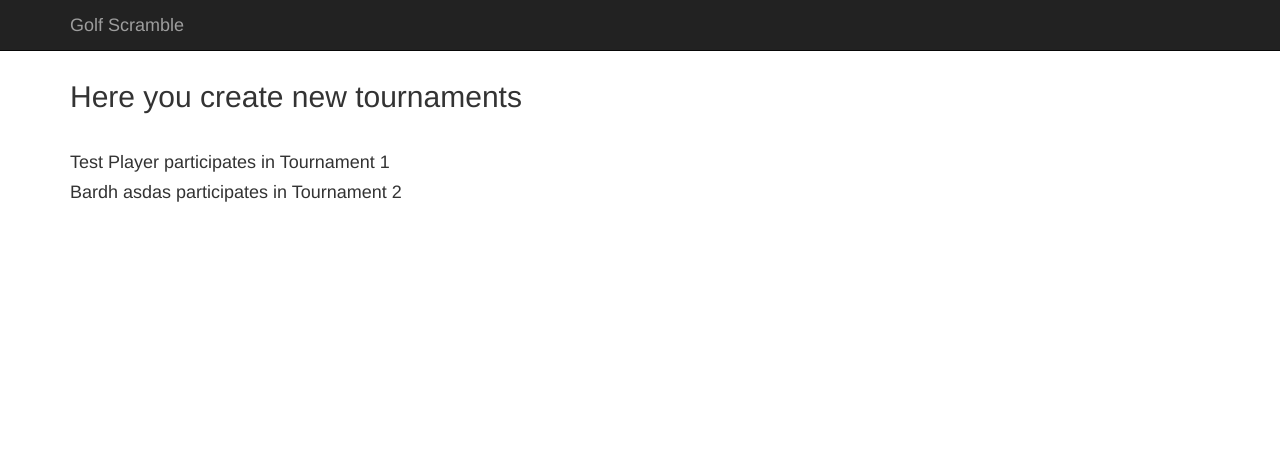
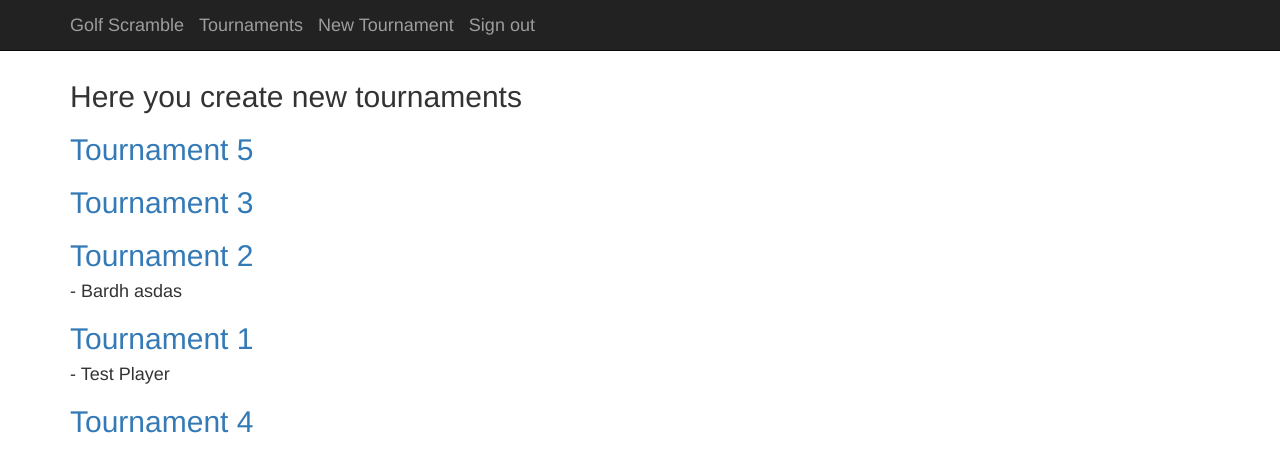
Before and after one commit to bardhi123/Diplomprojekt, a Django app: page /tournaments/ in a window 1280 px wide. Shown: the top 472 px of the page. Run offline with Django 3.2, Linux system fonts and the light colour scheme; a user stored in the database is signed in; data comes from the database, SQL or seed files in the repository; both versions use the stored data as it was after the commit; some libraries are stand-ins or nearby versions.

Commit message:
Tournaments can be seen in detail, created, updated and deleted

```diff
--- a/pages/urls.py
+++ b/pages/urls.py
@@ -1,8 +1,12 @@
 from django.urls import path
 
-from .views import HomePageView, TournamentsView
+from .views import home, TournamentDetailView, TournamentListView, TournamentCreateView, TournamentUpdateView, TournamentDeleteView
 
 urlpatterns = [
-    path('', HomePageView, name='home'),
-    path('tournaments/', TournamentsView, name='tournaments'),
+    path('', home, name='home'),
+    path('tournaments/', TournamentListView.as_view(), name='tournaments'),
+    path('tournaments/new/', TournamentCreateView.as_view(), name='tournament_create'),
+    path('tournaments/<int:pk>/', TournamentDetailView.as_view(), name='tournament_detail'),
+    path('tournaments/<int:pk>/update', TournamentUpdateView.as_view(), name='tournament_update'),
+    path('tournaments/<int:pk>/delete', TournamentDeleteView.as_view(), name='tournament_delete'),
 ]
--- a/pages/views.py
+++ b/pages/views.py
@@ -3,14 +3,60 @@ from django.shortcuts import render
 from pages.decorators import club_required, player_required
 from django.contrib.auth.decorators import login_required
 from django.utils.decorators import method_decorator
+from django.views.generic import ListView, DeleteView, CreateView, DetailView, UpdateView
 from tournaments.models import Tournament
 from participations.models import Participation
-
-context = {'tournaments': Tournament.objects.all(), 'participations': Participation.objects.all()}
+from django.contrib.auth.mixins import LoginRequiredMixin, UserPassesTestMixin
+#context = {'tournaments': Tournament.objects.all().order_by('-tourn_date'), 'participations': Participation.objects.all()}
 
 # @method_decorator(club_required, name='dispatch')
-def HomePageView(request):
+def home(request):
     return render(request, 'home.html')
 
-def TournamentsView(request):
-    return render(request, 'tournaments.html', context)
+class TournamentListView(LoginRequiredMixin, ListView):
+    template_name = 'tournaments.html'
+    context_object_name = 'tournaments'
+
+    def get_queryset(self):
+        return Tournament.objects.all().order_by('-tourn_date')
+
+    def get_context_data(self, **kwargs):
+        context = super(TournamentListView, self).get_context_data(**kwargs)
+        context['participations'] = Participation.objects.all()
+        return context
+
+class TournamentDetailView(LoginRequiredMixin, DetailView):
+    model = Tournament
+    template_name = 'tournament_detail.html'
+
+class TournamentCreateView(LoginRequiredMixin, CreateView):
+    model = Tournament
+    template_name = 'tournament_form.html'
+    fields = ['name', 'description', 'tourn_date']
+    """"
+    def form_valid(self, form):
+        form.instance.author = self.request.user
+        return super().form_valid(form)"""
+
+class TournamentUpdateView(LoginRequiredMixin, UpdateView): #(LoginRequiredMixin, UserPassesTestMixin, UpdateView)
+    model = Tournament
+    template_name = 'tournament_update.html'
+    fields = ['name', 'description', 'tourn_date']
+
+    """
+    def test_func(self):
+        tournament = self.get_object()
+        if self.request.user == tournament.author:
+            return True
+        return False"""
+
+class TournamentDeleteView(LoginRequiredMixin, DeleteView):
+    model = Tournament
+    template_name = 'tournament_confirm_delete.html'
+    success_url = '/tournaments'
+    """
+        def test_func(self):
+            tournament = self.get_object()
+            if self.request.user == tournament.author:
+                return True
+            return False"""
--- a/templates/account/login.html
+++ b/templates/account/login.html
@@ -6,8 +6,8 @@
 <form method="post">
   {% csrf_token %}
   {{ form.as_p }}
-  <button type="submit">Log In</button> <br>
-Not signed up yet? <a href="{% url 'account_signup' %}">Sign Up here</a>
+  <button class= "btn btn-outline-info" type="submit">Log In</button> <br>
+Not signed up yet? <a class= "btn btn-outline-secondary" href="{% url 'account_signup' %}">Sign Up here</a>
 </form>
 
 {% endblock %}
--- a/templates/account/signup.html
+++ b/templates/account/signup.html
@@ -6,7 +6,7 @@
 <form method="post">
   {% csrf_token %}
   {{ form.as_p }}
-  <button type="submit">Sign Up</button> <br>
+  <button class= "btn btn-outline-info" type="submit">Sign Up</button> <br>
 Already signed up? <a href="{% url 'account_login' %}">Log in here</a>
 </form>
 
--- a/templates/base.html
+++ b/templates/base.html
@@ -3,8 +3,9 @@
   <head>
     <title>GolfScramble</title>
     <meta name="viewport" content="width=device-width, initial-scale=1.0">
-    <!-- Latest compiled and minified CSS -->
-    <link rel="stylesheet" href="//netdna.bootstrapcdn.com/bootstrap/3.0.0/css/bootstrap.min.css">
+    <link rel="stylesheet" href="http://maxcdn.bootstrapcdn.com/bootstrap/3.3.6/css/bootstrap.min.css">
+      <script src="https://ajax.googleapis.com/ajax/libs/jquery/1.12.0/jquery.min.js"></script>
+  <script src="http://maxcdn.bootstrapcdn.com/bootstrap/3.3.6/js/bootstrap.min.js"></script>
     <style type="text/css">
       body { padding-top: 60px; }
     </style>
@@ -12,7 +13,7 @@
   </head>
   <body>
 
-    <div class="navbar navbar-fixed-top navbar-inverse" role="navigation">
+    <div class="navbar navbar-default navbar-fixed-top navbar-inverse" role="navigation">
       <div class="container">
         <div class="navbar-header">
           <button type="button" class="navbar-toggle" data-toggle="collapse" data-target=".navbar-collapse">
@@ -20,12 +21,26 @@
             <span class="icon-bar"></span>
             <span class="icon-bar"></span>
           </button>
-          <a class="navbar-brand" href="#">Golf Scramble</a>
+          <a class="navbar-brand" href="{% url 'home' %}">Golf Scramble</a>
+            {% if user.is_authenticated and user.is_staff%}
+                <a class="navbar-brand" href="{% url 'tournaments' %}">Tournaments</a>
+                <a class="navbar-brand" href="{% url 'tournament_create' %}">New Tournament</a>
+                <a class="navbar-brand" href="{% url 'account_logout' %}">Sign out</a>
+            {% elif user.is_authenticated %}
+                <a class="navbar-brand" href="{% url 'account_logout' %}">Sign out</a>
+                <a class="navbar-brand" href="{% url 'tournaments' %}">Tournaments</a>
+            {% else %}
+                <a class="navbar-brand" href="{% url 'account_login' %}">Login</a>
+                <a class="navbar-brand" href="{% url 'account_signup' %}">Login</a>
+            {% endif %}
         </div>
+
+
+        <!--
         <div class="collapse navbar-collapse">
           <ul class="nav navbar-nav">
           </ul>
-        </div><!-- /.nav-collapse -->
+        </div>/.nav-collapse -->
       </div><!-- /.container -->
     </div><!-- /.navbar -->
 
--- a/templates/tournaments.html
+++ b/templates/tournaments.html
@@ -2,16 +2,39 @@
 
 {% block content %}
 {% if user.is_authenticated and user.is_staff%}
- <h2> Here you create new tournaments </h2> <br>
-  {% for participation in participations %}
-        <h4>{{ participation.player.first_name }} {{ participation.player.last_name }}
-            participates in {{ participation.tournament.name }}</h4>
+ <h2> Here you create new tournaments </h2>
+    {% comment %}
+  {% regroup participations by tournament as o_participations%}
+  {% for participation in o_participations %}
+      <h3> <a class="article-title" href="{% url 'tournament_detail' participation.grouper.id %}">{{ participation.grouper }} </a></h3>
+      {% regroup participation.list by player as player_list %}
+      {% for player in player_list %}
+        <h4> - {{ player.grouper.first_name }} {{ player.grouper.last_name }}</h4>
+      {% endfor %}
   {% endfor %}
+  {% endcomment %}
+    {% for tournament in tournaments %}
+        <h2> <a class="article-title" href="{% url 'tournament_detail' tournament.id %}"> {{ tournament.name }} </a></h2>
+        {% for participation in participations %}
+            {% if tournament.id == participation.tournament.id %}
+                <h4> - {{ participation.player.first_name }} {{ participation.player.last_name }}</h4>
+            {% endif %}
+        {% endfor %}
+
+    {% endfor %}
 {% elif  user.is_authenticated and not user.is_staff %}
     Here you sign up for possible tournaments <br>
-    {% for tournament in tournaments %}
-        <h1>{{ tournament.name }}</h1>
-        <h1>{{ tournament.description }}</h1>
-    {% endfor %}
+    <table>
+        <tr>
+            <td>Name</td>
+            <td>Description</td>
+        </tr>
+        {% for tournament in tournaments %}
+            <tr>
+                <td> <a class="article-title" href="{% url 'tournament_detail' tournament.id %}"> {{ tournament.name }} </a></td>
+                <td> - {{ tournament.description }}</td>
+            </tr>
+        {% endfor %}
+    </table>
 {% endif %}
 {% endblock %}
--- a/tournaments/models.py
+++ b/tournaments/models.py
@@ -1,7 +1,7 @@
 from django.db import models
 from users.models import CustomUser
 from django.utils import timezone
-
+from django.urls import reverse
 
 def one_day_hence():
     return timezone.now() + timezone.timedelta(days=1)
@@ -15,3 +15,6 @@ class Tournament(models.Model):
     def __str__(self):
         """A string representation of the model."""
         return self.name
+
+    def get_absolute_url(self):
+        return reverse('tournament_detail', kwargs={'pk': self.pk})
--- a/users/urls.py
+++ b/users/urls.py
@@ -1,7 +1,5 @@
 from django.urls import path
 
-from .views import HomePageView
-
 urlpatterns = [
-   # path('', HomePageView.as_view(), name='home'),
+   # path('', home.as_view(), name='home'),
 ]
```
Also changed, not shown: templates/tournament_confirm_delete.html (added, +13 -0 lines), templates/tournament_detail.html (added, +11 -0 lines), templates/tournament_form.html (added, +14 -0 lines), templates/tournament_update.html (added, +13 -0 lines), db.sqlite3.
